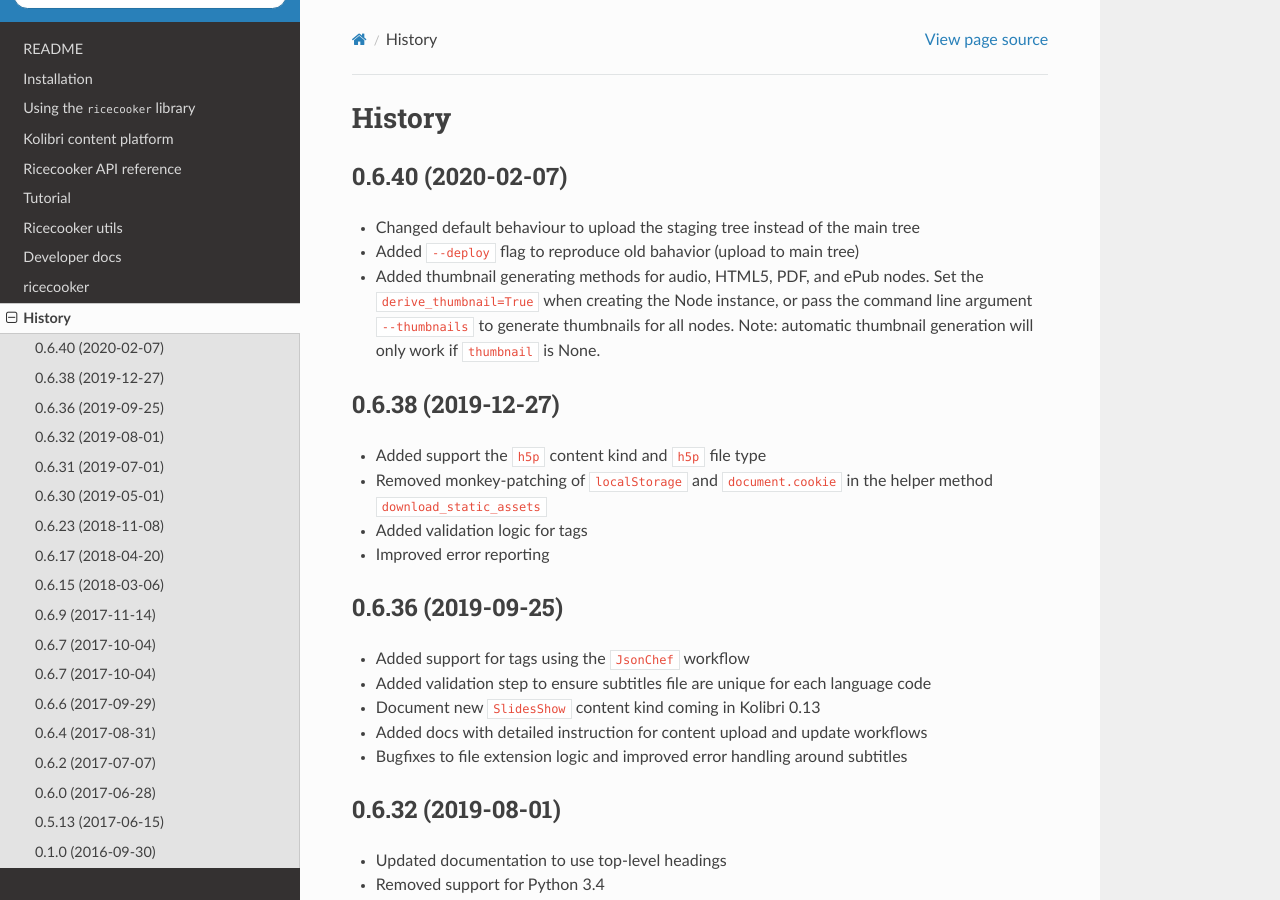
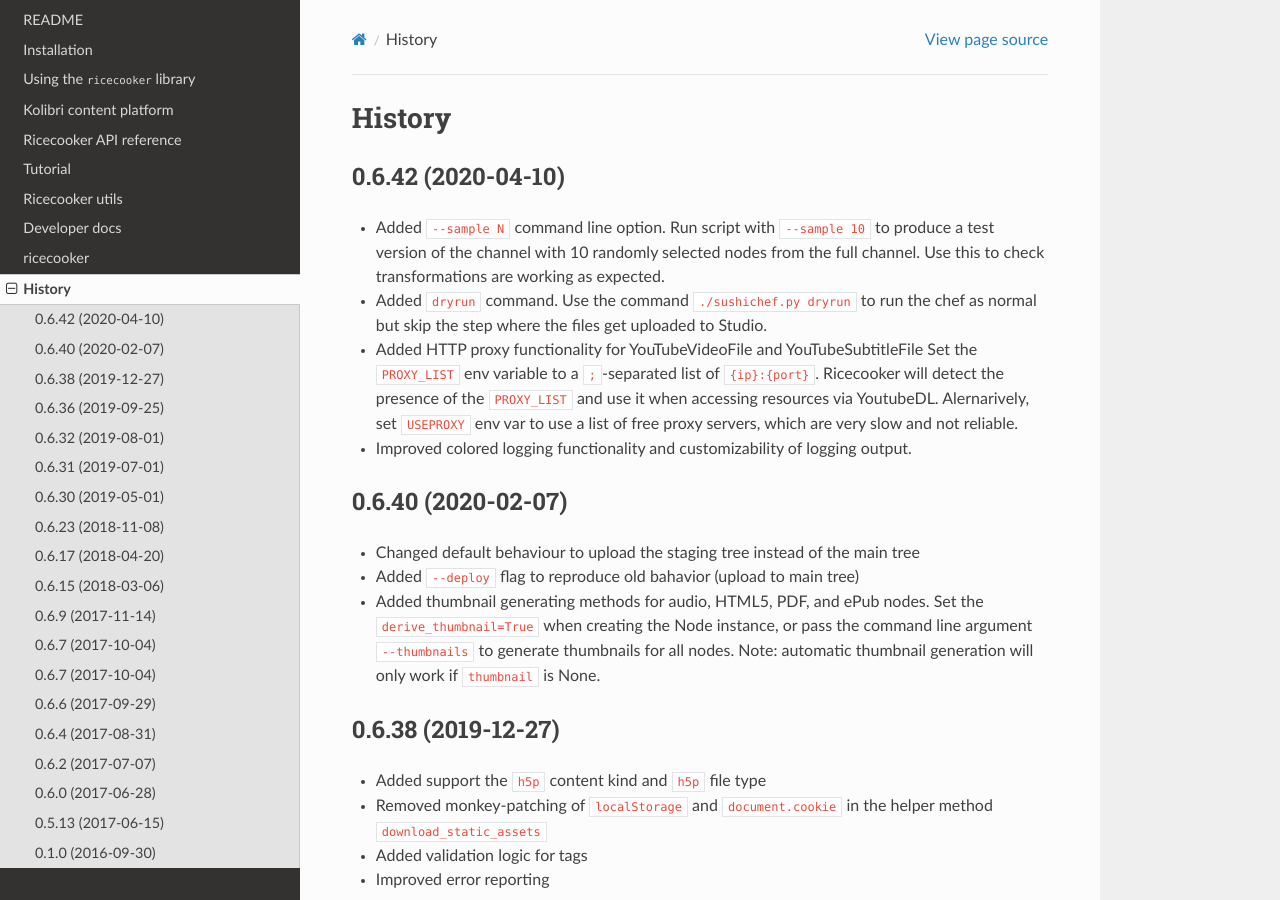
Before and after one commit to learningequality/ricecooker, a Sphinx documentation site: the page built from docs/history.rst, in a window 1280 px wide and 900 px high. Built offline with Sphinx 7.4.7 and the Read the Docs theme 2.0.0, drawn with Linux system fonts in a browser that asks for light colours; pages that are not in the unit, such as notebooks, are missing from menus.

Commit message:
Bump version to 0.6.42 and document changes since 0.6.40

```diff
--- a/docs/history.rst
+++ b/docs/history.rst
@@ -1,6 +1,22 @@
 =======
 History
 =======
+
+
+0.6.42 (2020-04-10)
+-------------------
+* Added ``--sample N`` command line option. Run script with ``--sample 10`` to
+  produce a test version of the channel with 10 randomly selected nodes from
+  the full channel. Use this to check transformations are working as expected.
+* Added ``dryrun`` command. Use the command ``./sushichef.py dryrun`` to run the
+  chef as normal but skip the step where the files get uploaded to Studio.
+* Added HTTP proxy functionality for YouTubeVideoFile and YouTubeSubtitleFile
+  Set the ``PROXY_LIST`` env variable to a ``;``-separated list of ``{ip}:{port}``.
+  Ricecooker will detect the presence of the ``PROXY_LIST`` and use it when
+  accessing resources via YoutubeDL. Alernarively, set ``USEPROXY`` env var
+  to use a list of free proxy servers, which are very slow and not reliable.
+* Improved colored logging functionality and customizability of logging output.
+
 
 0.6.40 (2020-02-07)
 -------------------
--- a/ricecooker/__init__.py
+++ b/ricecooker/__init__.py
@@ -2,7 +2,7 @@
 
 __author__ = 'Learning Equality'
 __email__ = 'jordan@learningequality.org'
-__version__ = '0.6.41'
+__version__ = '0.6.42'
 
 
 import sys
```
